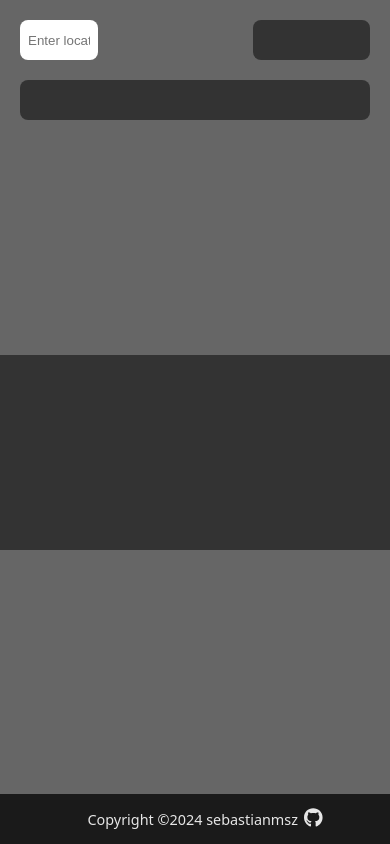
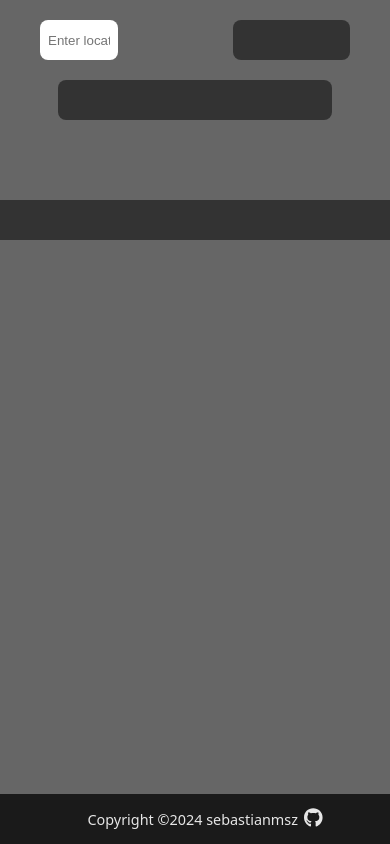
Before and after one commit to sebastianmsz/solary, a website built with webpack: page public/index.html in a window 390 px wide. Built offline with nearby package versions, Linux system fonts and the light colour scheme; no server answers.

Commit message:
fix visual bug on mobile

```diff
--- a/public/index.html
+++ b/public/index.html
@@ -2,6 +2,8 @@
 <html lang="en">
 	<head>
 		<meta charset="UTF-8" />
+		<meta name="viewport" content="width=device-width,initial-scale=1.0" />
+
 		<title>Weather App</title>
 	</head>
 	<body>
--- a/src/style.css
+++ b/src/style.css
@@ -337,29 +337,30 @@ footer {
 }
 /*footer*/
 /*mobile*/
-@media (max-width: 600px) {
+
+@media only screen and (max-width: 600px) {
 	body {
 		overflow-x: hidden;
 		background-color: var(--gray);
-		padding-bottom: 50px;
-		min-width: 0;
 		display: flex;
 		flex-direction: column;
+		align-items: center;
 	}
 	#current {
+		display: flex;
+		align-items: center;
+		justify-content: center;
+		height: fit-content;
+		padding-top: 60px;
+		width: calc(100% - 40px);
+	}
+	#currentWeather {
+		width: 60vw;
+	}
+	#forecast {
 		width: 100%;
 		height: fit-content;
-		padding-top: 60px;
-		min-width: 0;
-	}
-	#currentWeather {
-		min-width: 0;
-
-		width: 100%;
-	}
-	#forecast {
-		position: static;
-		padding-bottom: 49px;
+		padding-bottom: 50px;
 	}
 	#current h2 {
 		font-size: 1.5rem;
```
Also changed, not shown: dist/index.html, dist/main.js.
